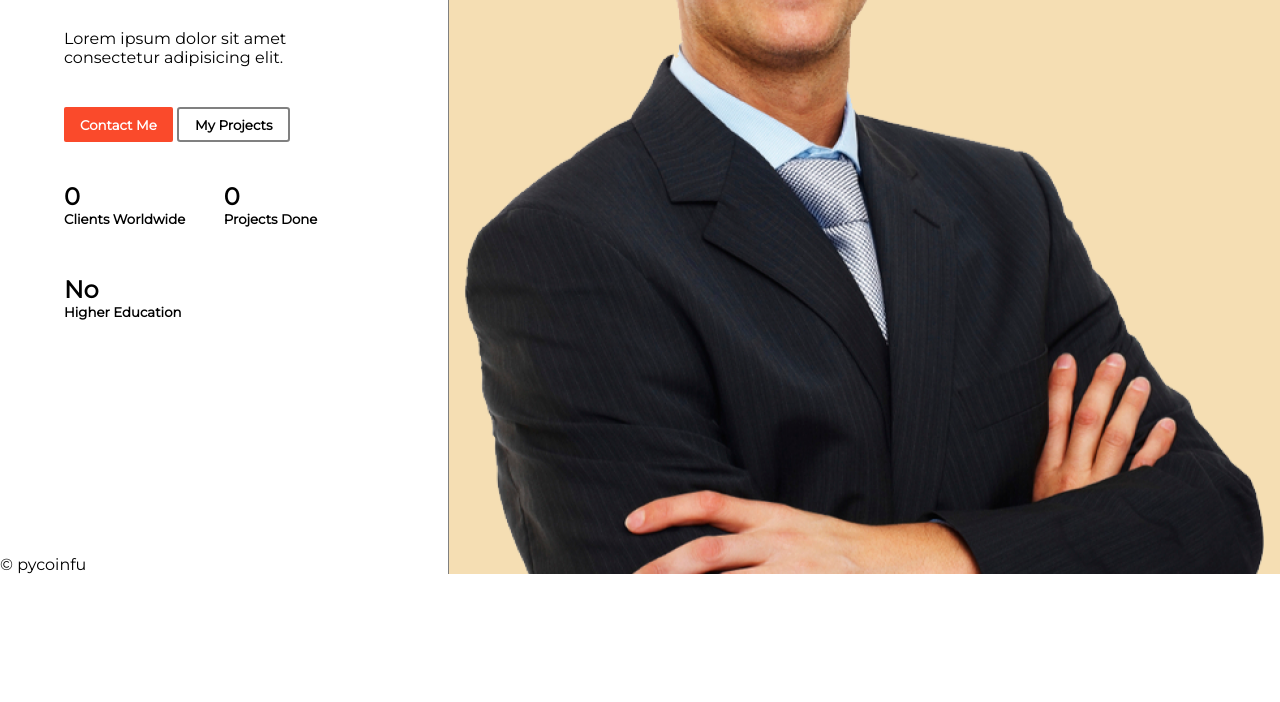
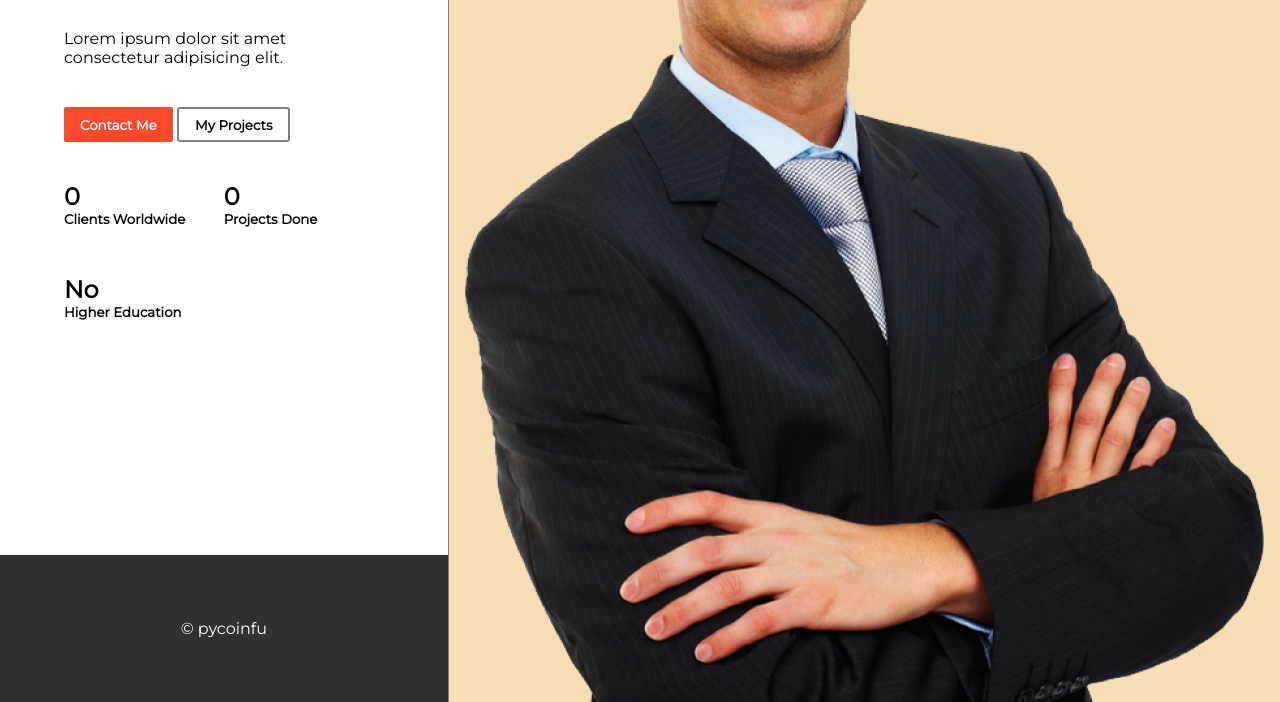
Before and after one commit to pycoinfu/disa.nekkl.org, a plain HTML site: page index.html in a window 1280 px wide. Shown: the part 382-1084 px from the top of the page. Before the commit the page ends 956 px from the top, so only its background shows below. Drawn offline with Linux system fonts and the light colour scheme.

Commit message:
footer not working

```diff
--- a/css/_base.scss
+++ b/css/_base.scss
@@ -73,6 +73,13 @@ button.border-btn:hover {
     }
 }
 
+footer {
+    padding: 4rem;
+    text-align: center;
+    color: white;
+    background: rgb(49, 49, 49);
+}
+
 @media screen and (max-width: 728px){
     nav {
         display: none !important;
--- a/css/about.scss
+++ b/css/about.scss
@@ -30,10 +30,3 @@ main {
         margin: 0 0.4rem;
     }
 }
-
-footer {
-    padding: 4rem;
-    text-align: center;
-    color: white;
-    background: rgb(49, 49, 49);
-}
```
Also changed, not shown: css/about.css, css/home.css, 2 other files.
